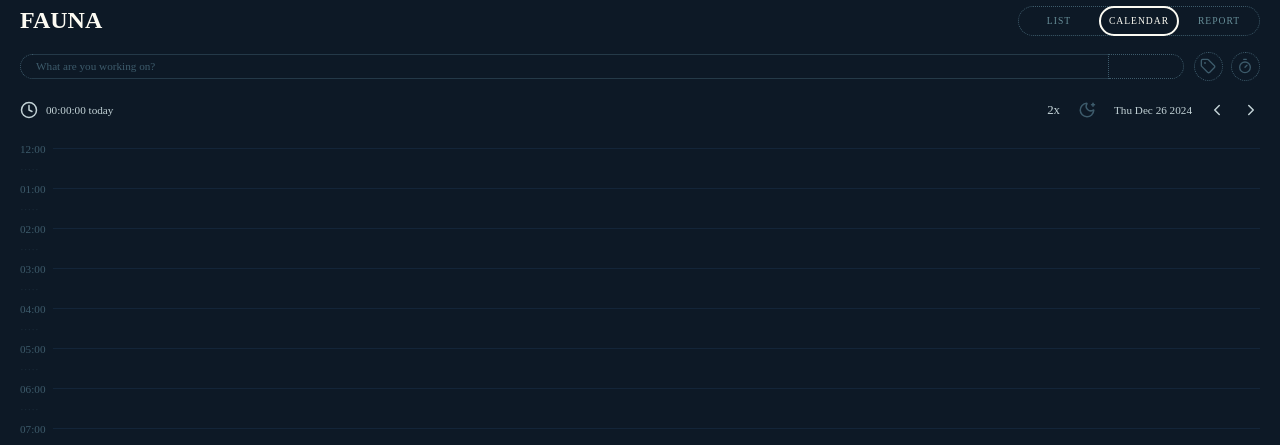
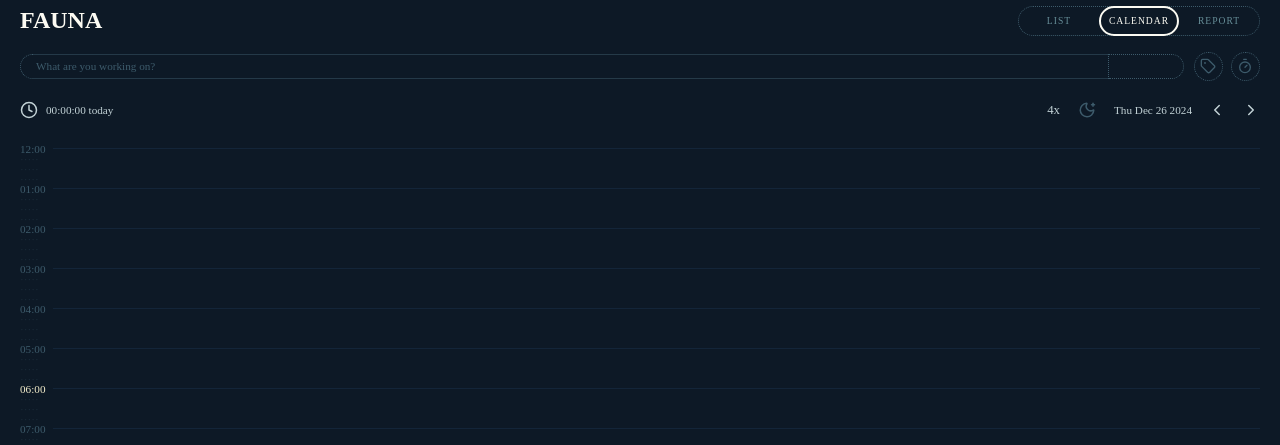
Before and after one commit to ivynya/juniper, a SvelteKit app: page / in a window 1280 px wide. Both pictures are taken after a click on the button "CALENDAR". Shown: the top 445 px of the page. Built offline with nearby package versions, Linux system fonts and the light colour scheme; a web font is replaced by a local one.

Commit message:
minor ux changes

```diff
--- a/src/routes/Calendar.svelte
+++ b/src/routes/Calendar.svelte
@@ -1,9 +1,8 @@
 <script lang="ts">
 	import CalendarHour from './CalendarHour.svelte';
 	import Input from './Input.svelte';
-	import { entries } from '$lib/app';
 
-	let resolution = 2;
+	let resolution = 4;
 	let wakingHoursOnly = false;
 	let todayDate: string;
 
--- a/src/routes/CalendarHour.svelte
+++ b/src/routes/CalendarHour.svelte
@@ -19,6 +19,7 @@
 	$: height = 30 - resolution * 5;
 	$: naptime = i / resolution < 6 || i / resolution == 23;
 	$: highlighted = isDragging && i >= timeA && i <= timeB;
+	$: hl = Math.floor(new Date().getHours() * resolution) === i; // if current hour is this hour
 
 	$: _scaleA = (timeA / resolution) * 60 * 60 * 1000;
 	$: _scaleB = (timeB / resolution) * 60 * 60 * 1000;
@@ -109,7 +110,9 @@
 >
 	<span class="row">
 		{#if i % resolution === 0}
-			<span class="label">{((i / resolution) % 12 || 12).toString().padStart(2, '0')}:00</span>
+			<span class="label" class:hl
+				>{((i / resolution) % 12 || 12).toString().padStart(2, '0')}:00</span
+			>
 			<hr />
 		{:else}
 			<span class="label" style="opacity: 0.25;">·····</span>
@@ -155,6 +158,10 @@
 
 			.label {
 				color: var(--b2);
+
+				&.hl {
+					color: var(--a1);
+				}
 			}
 
 			> hr {
```
